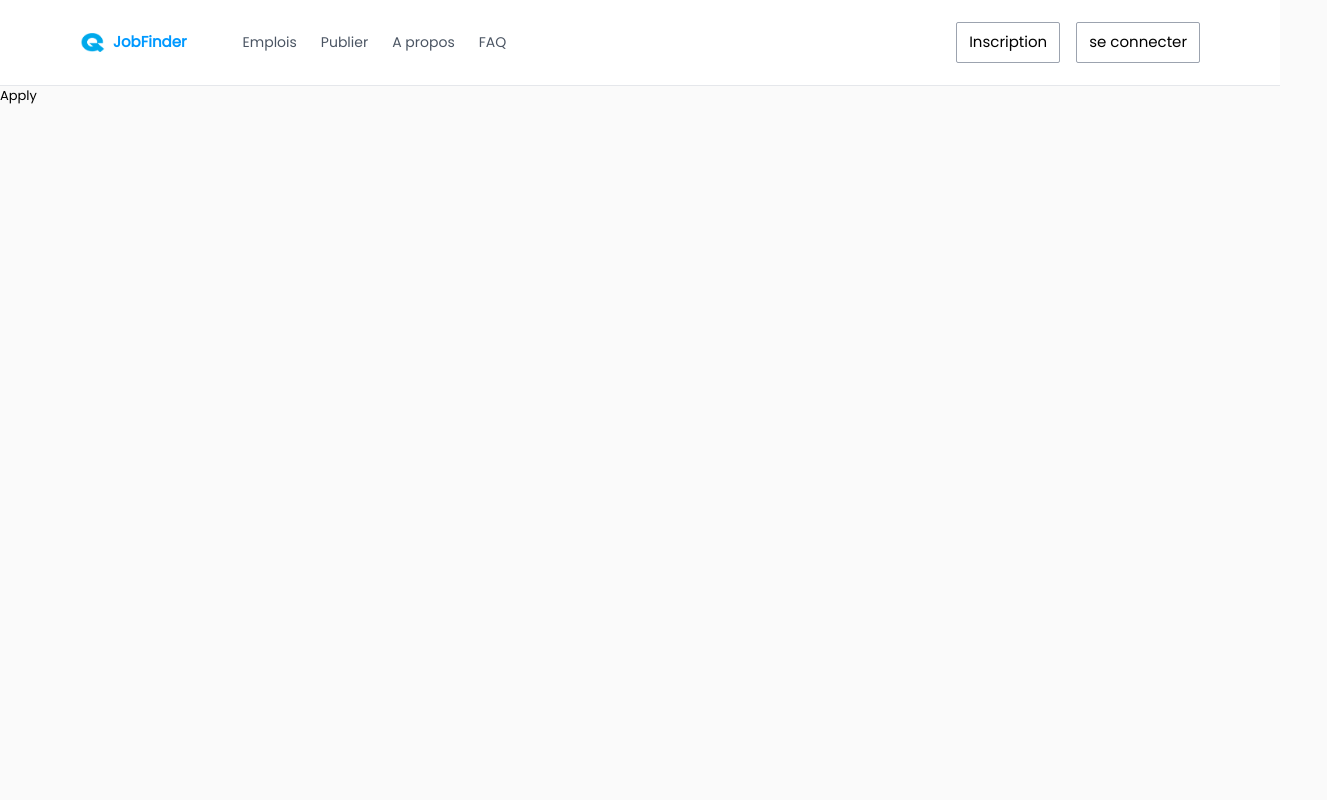
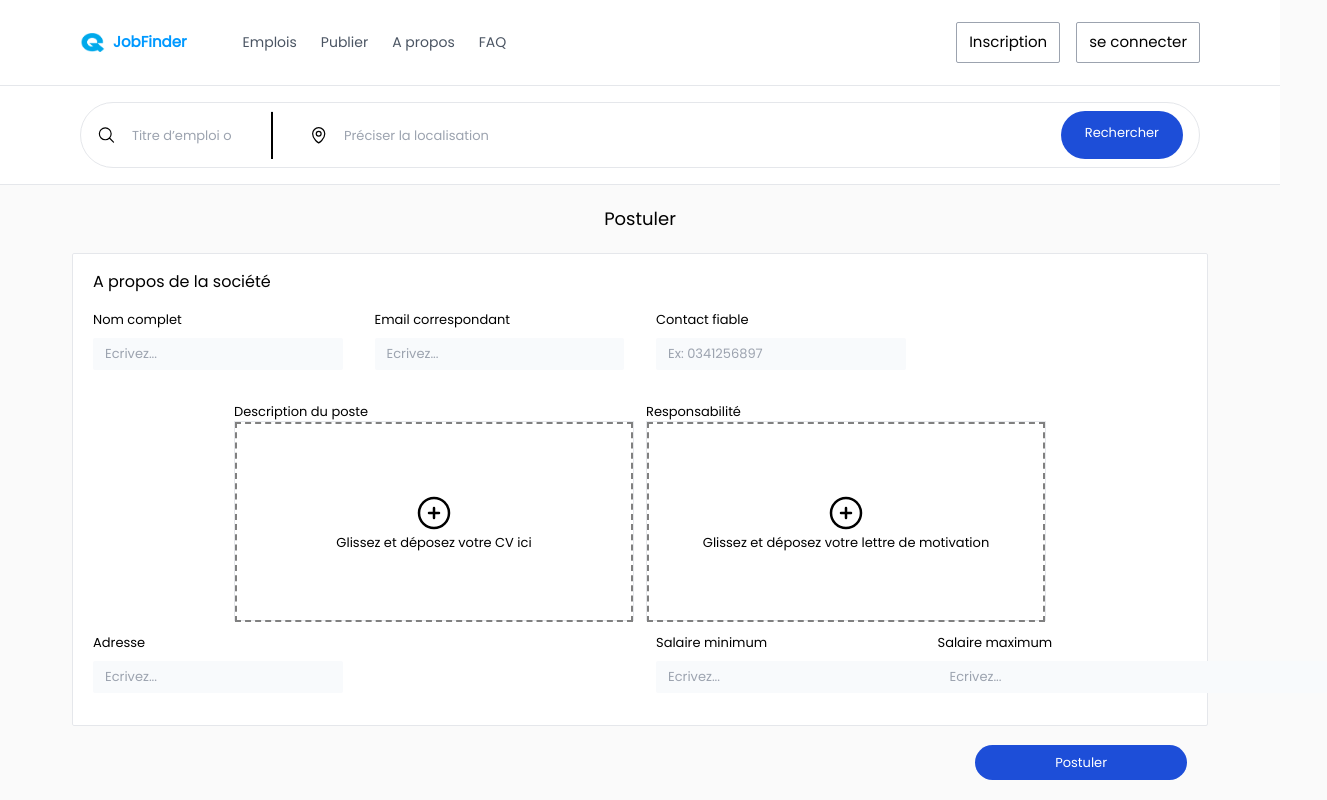
Before and after one commit to Nantenainah/job_finder, a React (Vite) app in the folder frontend/: page /apply in a window 1280 px wide. Shown: the whole page, 1327 px wide, since content can reach past the window. Built offline with nearby package versions, Linux system fonts and the light colour scheme; no server answers.

Commit message:
Page to apply for jobs

```diff
--- a/frontend/src/pages/Apply/Apply.tsx
+++ b/frontend/src/pages/Apply/Apply.tsx
@@ -1,5 +1,120 @@
+import { useCallback } from "react";
+
 function Apply() {
-    return <div>Apply</div>;
+
+        const onDragOver = useCallback((event: any) => {
+          event.preventDefault();
+        }, []);
+
+        const onDrop = useCallback((event: any) => {
+          event.preventDefault();
+          const files = event.dataTransfer.files;
+          console.log(files);
+        }, []);
+
+    return <>
+    <div className="bg-lightColor flex justify-center items-center border-b-[1px] mt-[0.02rem] py-[1rem] px-[2rem] md:px-[5rem]">
+        <form className="search flex gap-4 w-full py-2 bg-lightColor rounded-full border-[1px] border-gray-200">
+            <div className="flex flex-col gap-2 items-center w-[40%] ms-4 md:px-0 md:flex-row">
+                <svg xmlns="http://www.w3.org/2000/svg" fill="none" viewBox="0 0 24 24" stroke-width="1.5" stroke="currentColor" className="w-6 h-6">
+                    <path stroke-linecap="round" stroke-linejoin="round" d="M21 21l-5.197-5.197m0 0A7.5 7.5 0 105.196 5.196a7.5 7.5 0 0010.607 10.607z" />
+                </svg>
+                <input type="text" name="keywords" className="w-full px-2 focus:outline-none" placeholder="Titre d’emploi ou mot clé" />
+            </div>
+            <div className="flex flex-col gap-2 items-center w-full mx-4 md:px-0 md:flex-row">
+            <hr className="vertical-line w-[2px] h-12 bg-black me-7" />
+                <svg xmlns="http://www.w3.org/2000/svg" fill="none" viewBox="0 0 24 24" stroke-width="1.5" stroke="currentColor" className="w-6 h-6">
+                    <path stroke-linecap="round" stroke-linejoin="round" d="M15 10.5a3 3 0 11-6 0 3 3 0 016 0z" />
+                    <path stroke-linecap="round" stroke-linejoin="round" d="M19.5 10.5c0 7.142-7.5 11.25-7.5 11.25S4.5 17.642 4.5 10.5a7.5 7.5 0 1115 0z" />
+                </svg>
+                <input type="text" name="localisation" className="w-full px-2 focus:outline-none" placeholder="Préciser la localisation" />
+            </div>
+            <div className="flex flex-col gap-2 items-center w-full mx-4 md:px-0 md:flex-row"></div>
+            <div className="float-right me-4 px-6 py-3 bg-blue-700 rounded-full text-white">
+                Rechercher
+            </div>
+        </form>
+    </div>
+    <div className="mx-10 max-w-container h-auto px-4 sm:px-6 lg:px-8 mt-5">
+        <h2 className="flex justify-center my-5 text-lg">
+            Postuler
+        </h2>
+        <div className="h-auto bg-lightColor rounded-sm border-[1px] border-gray-200 sticky top-4 px-5">
+            <div className="w-full justify-start my-4 text-base">
+                A propos de la société
+            </div>
+            <ul className="grid grid-cols-[repeat(auto-fill,minmax(12rem,1fr))] gap-x-8 gap-y-10 sm:grid-cols-2 lg:grid-cols-3 xl:grid-cols-4 mt-3">
+                <li className="flex flex-col w-full">
+                    <label htmlFor="personal">Nom complet</label>
+                    <input type="text" name="personal" id="personal" className="w-full rounded-sm bg-slate-50 h-8 mt-2 mb-8 px-3 focus:outline-none" placeholder="Ecrivez..." />
+                </li>
+                <li className="flex flex-col w-full">
+                    <label htmlFor="mail">Email correspondant</label>
+                    <input type="email" name="mail" id="mail" className="w-full rounded-sm bg-slate-50 h-8 mt-2 mb-8 px-3 focus:outline-none" placeholder="Ecrivez..." />
+                </li>
+                <li className="flex flex-col w-full">
+                    <label htmlFor="contact">Contact fiable</label>
+                    <input type="tel" name="contact" id="contact" className="w-full rounded-sm bg-slate-50 h-8 mt-2 mb-8 px-3 focus:outline-none" placeholder="Ex: 0341256897" />
+                </li>
+            </ul>
+            <ul className="flex justify-center">
+                <li className="col-span-2 flex lg:flex-row md:flex-col sm:flex-col">
+                    <div className="flex flex-col lg:w-[50%] sm:w-[80%]">
+                        <label htmlFor="cv sm:my-2">Description du poste</label>
+                        <div className="w-[400px] h-[200px] border-spacing-2 border-[1px]">
+                            <div
+                                onDragOver={onDragOver}
+                                onDrop={onDrop}
+                                style={{ width: '100%', height: '200px', border: '2px dashed gray' }}
+                                className="flex flex-col items-center justify-center"
+                                >
+                                <svg xmlns="http://www.w3.org/2000/svg" fill="none" viewBox="0 0 24 24" stroke-width="1.5" stroke="currentColor" className="w-10 h-10">
+                                    <path stroke-linecap="round" stroke-linejoin="round" d="M12 9v6m3-3H9m12 0a9 9 0 11-18 0 9 9 0 0118 0z" />
+                                </svg>
+                                Glissez et déposez votre CV ici
+                            </div>
+                        </div>
+                    </div>
+                    <div className="flex flex-col lg:w-[50%] sm:w-[80%] lg:ms-3">
+                        <label htmlFor="society-name sm:my-2">Responsabilité</label>
+                        <div className="w-[400px] h-[200px] border-spacing-2 border-[1px]">
+                            <div
+                                onDragOver={onDragOver}
+                                onDrop={onDrop}
+                                style={{ width: '100%', height: '200px', border: '2px dashed gray' }}
+                                className="flex flex-col items-center justify-center"
+                                >
+                                <svg xmlns="http://www.w3.org/2000/svg" fill="none" viewBox="0 0 24 24" stroke-width="1.5" stroke="currentColor" className="w-10 h-10">
+                                    <path stroke-linecap="round" stroke-linejoin="round" d="M12 9v6m3-3H9m12 0a9 9 0 11-18 0 9 9 0 0118 0z" />
+                                </svg>
+                                Glissez et déposez votre lettre de motivation
+                            </div>
+                        </div>
+                    </div>
+                </li>
+            </ul>
+            <ul className="grid grid-cols-[repeat(auto-fill,minmax(12rem,1fr))] gap-x-8 gap-y-10 sm:grid-cols-2 lg:grid-cols-3 xl:grid-cols-4 mt-3 h-auto">
+                <li className="flex flex-col w-full">
+                    <label htmlFor="address">Adresse</label>
+                    <input type="text" name="address" id="address" className="w-full rounded-sm bg-slate-50 h-8 mt-2 mb-8 px-3 focus:outline-none" placeholder="Ecrivez..." />
+                </li>
+                <li></li>
+                <li>
+                    <label htmlFor="society-name">Salaire minimum</label>
+                    <input type="text" name="society-name" id="society-name" className="w-full rounded-sm bg-slate-50 h-8 mt-2 mb-8 px-3 focus:outline-none" placeholder="Ecrivez..." />
+                </li>
+                <li>
+                    <label htmlFor="society-name">Salaire maximum</label>
+                    <input type="text" name="society-name" id="society-name" className="w-full rounded-sm bg-slate-50 h-8 mt-2 mb-8 px-3 focus:outline-none" placeholder="Ecrivez..." />
+                </li>
+            </ul>
+                <button className="float-right rounded-full my-5 bg-blue-700 py-2 px-20 text-white">
+                    Postuler
+                </button>
+        </div>
+    </div>
+    </>
 }
 
+
 export default Apply;
```
